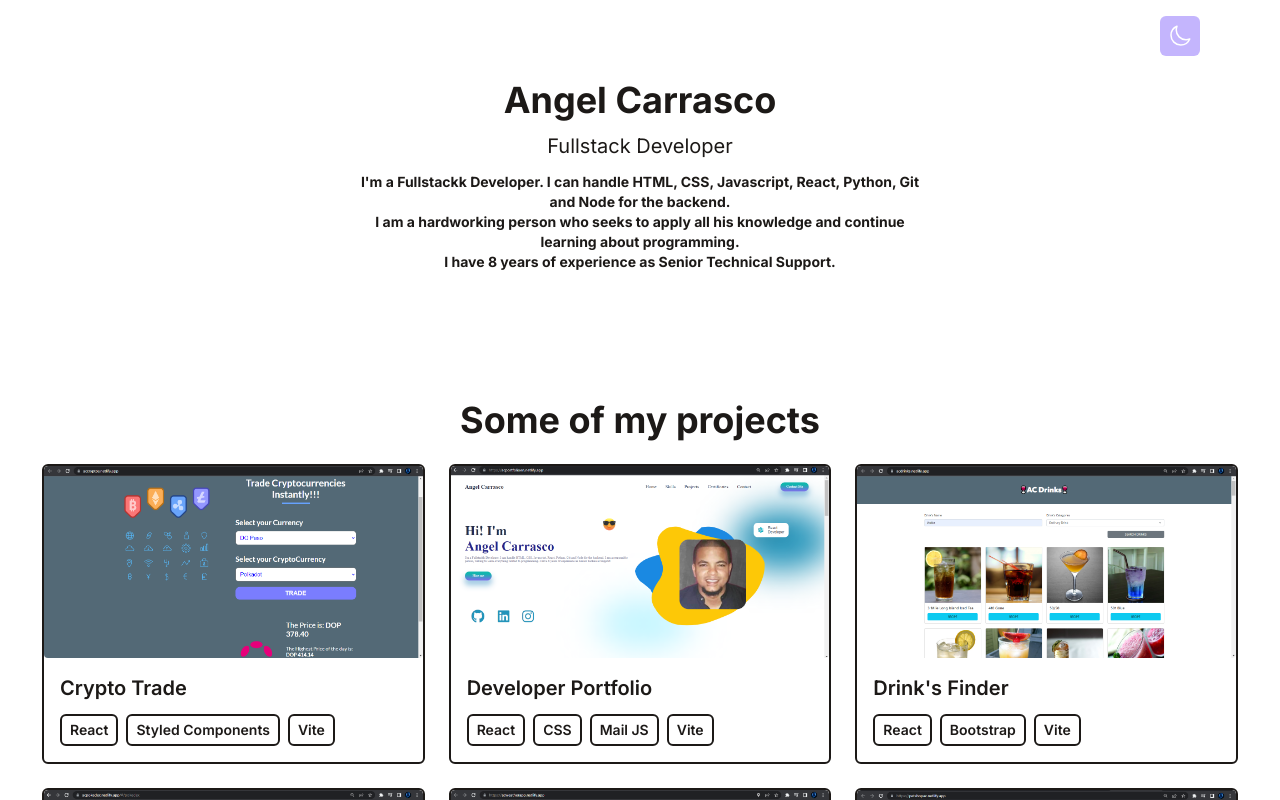
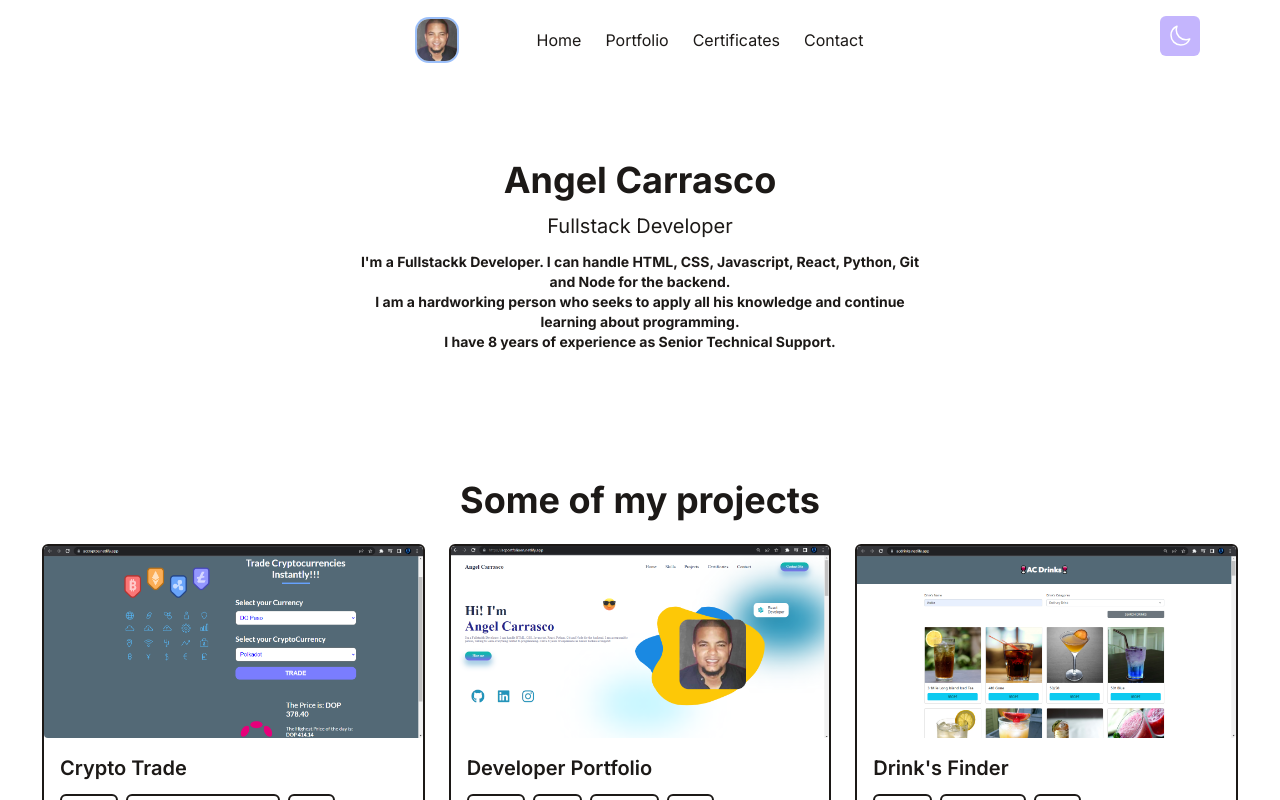
Before and after one commit to acarrascocesa/acportfolio23, a React (Vite) app: page / in a window 1280 px wide. Shown: the top 800 px of the page. Built offline with nearby package versions, Linux system fonts and the light colour scheme.

Commit message:
second commit

```diff
--- a/package.json
+++ b/package.json
@@ -10,7 +10,9 @@
   },
   "dependencies": {
     "react": "^18.2.0",
-    "react-dom": "^18.2.0"
+    "react-dom": "^18.2.0",
+    "react-router-dom": "^6.8.1",
+    "react-scroll": "^1.8.9"
   },
   "devDependencies": {
     "@types/react": "^18.0.27",
--- a/src/App.jsx
+++ b/src/App.jsx
@@ -3,6 +3,7 @@ import Certificates from "./components/Certificates";
 import Contact from "./components/Contact";
 import Footer from "./components/Footer";
 import Portfolio from "./components/Portfolio";
+import NavBar from "./components/NavBar"
 import { useEffect, useState } from "react";
 
 function App() {
@@ -73,6 +74,7 @@ function App() {
       </button>
       <div className="bg-white dark:bg-stone-900 text-stone-900 dark:text-stone-300 min-h-screen font-inter">
         <div >
+          <NavBar />
           <Intro />
           <Portfolio />
           <Certificates />
--- a/src/components/Certificates.jsx
+++ b/src/components/Certificates.jsx
@@ -5,7 +5,7 @@ import CertificatesItem from "./CertificatesItem"
 const Certificates = () => {
   return (
     <div>
-    <h1 className="text-4xl md:text-4xl mb-4 md:mb-6 font-bold items-center justify-center text-center mt-24">Education and certificates</h1>
+    <h1 className="text-4xl md:text-4xl mb-4 md:mb-6 font-bold items-center justify-center text-center mt-24" id="certificates">Education and certificates</h1>
     <div className="flex flex-col md:flex-row items-center justify-center relative">
       <div className="grid grid-cols-1 md:grid-cols-2 lg:grid-cols-3 gap-6 mr-20 ml-20">
         {certificates.map((certificate) => (
--- a/src/components/Contact.jsx
+++ b/src/components/Contact.jsx
@@ -2,7 +2,7 @@
 const Contact = () => {
   return (
     <div>
-      <h1 className="text-4xl md:text-4xl mb-2 md:mb-6 font-bold items-center justify-center text-center mt-20">
+      <h1 className="text-4xl md:text-4xl mb-2 md:mb-6 font-bold items-center justify-center text-center mt-20" id="contact">
         Contact Me
       </h1>
 
--- a/src/components/Intro.jsx
+++ b/src/components/Intro.jsx
@@ -1,6 +1,6 @@
 const Intro = () => {
   return (
-    <div className="flex items-center flex-col text-center pt-20 pb-6">
+    <div className="flex items-center flex-col text-center pt-20 pb-6" id="home">
       <h1 className="text-4xl md:text-7x1 mb-1 md:mb-3 font-bold">
         Angel Carrasco
       </h1>
--- /dev/null
+++ b/src/components/NavBar.jsx
@@ -0,0 +1,51 @@
+import { Link } from "react-scroll"
+import me from "../img/mee.png"
+
+const Header = () => {
+
+  return (
+    <nav className="h-[10vh] p-4 px-10 flex items-center justify-center z-40">
+        <div className="flex justify-between gap-20">
+        <img src={me} alt="me" className="w-10 ring-2 rounded-xl"/>
+        <ul className="flex items-center gap-6">
+            <Link
+            to="home"
+            smooth={true}
+            spy={true}
+            className="hover:text-[#7a7cf3] transition-colors"
+            >
+                Home
+            </Link>
+            <Link
+            to="portfolio"
+            smooth={true}
+            spy={true}
+            className="hover:text-[#7a7cf3] transition-colors"
+            >
+                Portfolio
+            </Link>
+            <Link
+            to="certificates"
+            smooth={true}
+            spy={true}
+            className="hover:text-[#7a7cf3] transition-colors"
+            >
+                Certificates
+            </Link>
+            <Link
+            to="contact"
+            smooth={true}
+            spy={true}
+            className="hover:text-[#7a7cf3] transition-colors"
+            >
+                Contact
+            </Link>
+        </ul>
+        </div>
+
+
+    </nav>
+  )
+}
+
+export default Header
--- a/src/components/Portfolio.jsx
+++ b/src/components/Portfolio.jsx
@@ -4,7 +4,7 @@ import portfolio from "../data/portfolio";
 const Portfolio = () => {
   return (
     <div>
-      <h1 className="text-4xl md:text-4xl mb-4 md:mb-6 font-bold items-center justify-center text-center mt-20">Some of my projects</h1>
+      <h1 className="text-4xl md:text-4xl mb-4 md:mb-6 font-bold items-center justify-center text-center mt-20" id="portfolio">Some of my projects</h1>
       <div className="flex flex-col md:flex-row items-center justify-center">
         <div className="grid grid-cols-1 md:grid-cols-2 lg:grid-cols-3 gap-6">
           {portfolio.map((project) => (
```
Also changed, not shown: src/img/mee.png (added), 1 other file (tests, documents, lock files or other folders).
